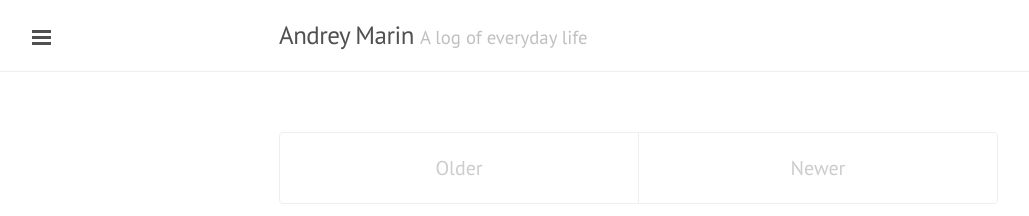
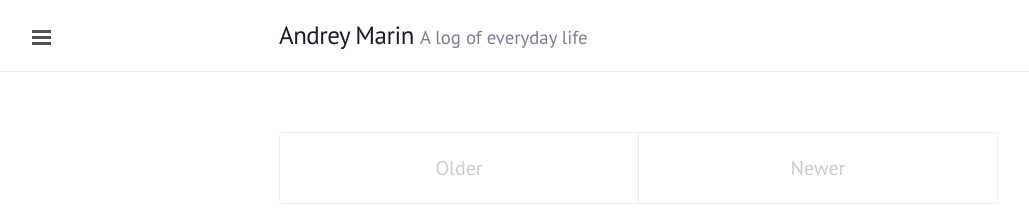
Before and after one commit to andreycattalin/andreycattalin.github.io, a Jekyll site: the page built from index.html, in a window 1280 px wide. Shown: the top 216 px of the page, without its empty margins (1-1030 px from the left). Built offline with Jekyll 4.4.1, drawn with Linux system fonts in a browser that asks for light colours; the list of posts is cut into pages by our own code.

Commit message:
Update lanyon.css

```diff
--- a/public/css/lanyon.css
+++ b/public/css/lanyon.css
@@ -102,15 +102,15 @@ h1, h2, h3, h4, h5, h6 {
 .masthead-title {
   margin-top: 0;
   margin-bottom: 0;
-  color: #505050;
+  color: #1A1C30;
 }
 .masthead-title a {
-  color: #505050;
+  color: #1A1C30;
 }
 .masthead-title small {
   font-size: 75%;
   font-weight: 400;
-  color: #c0c0c0;
+  color: #7B7E99;
   letter-spacing: 0;
 }
 
```
